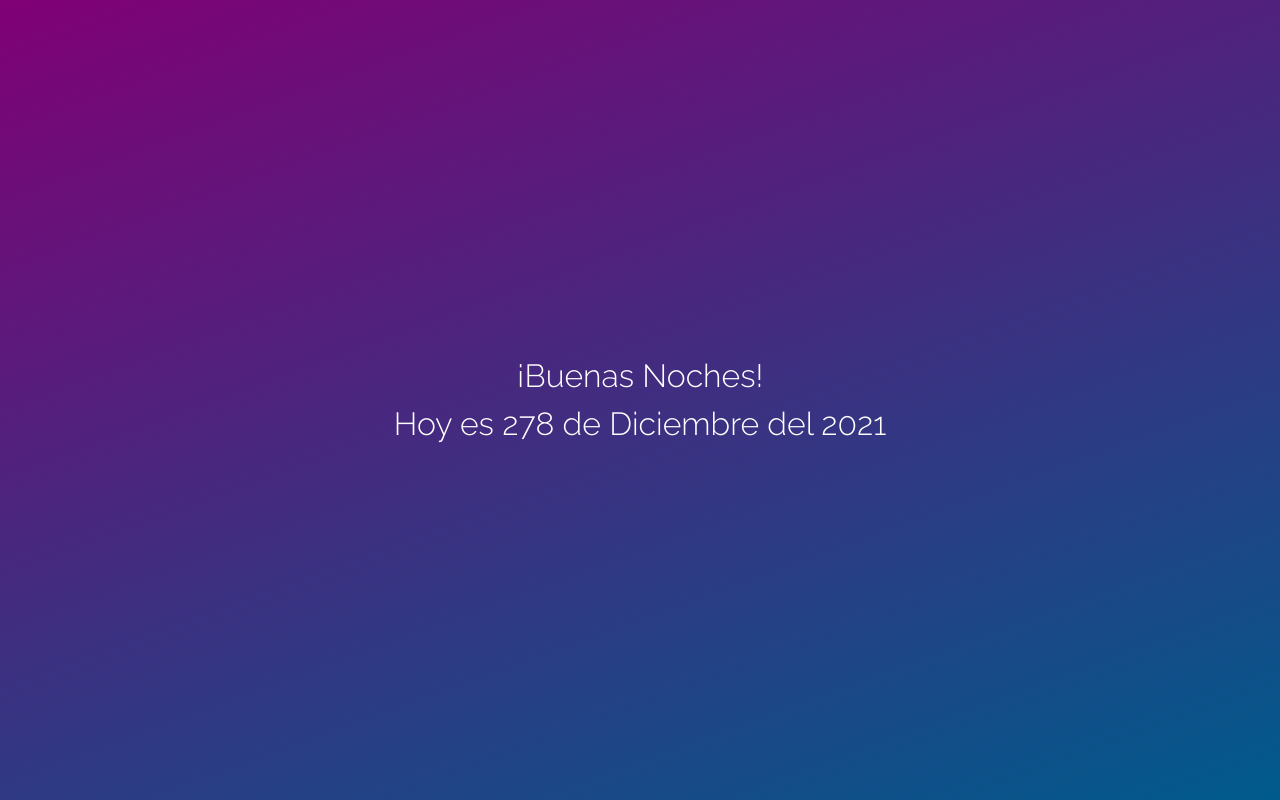
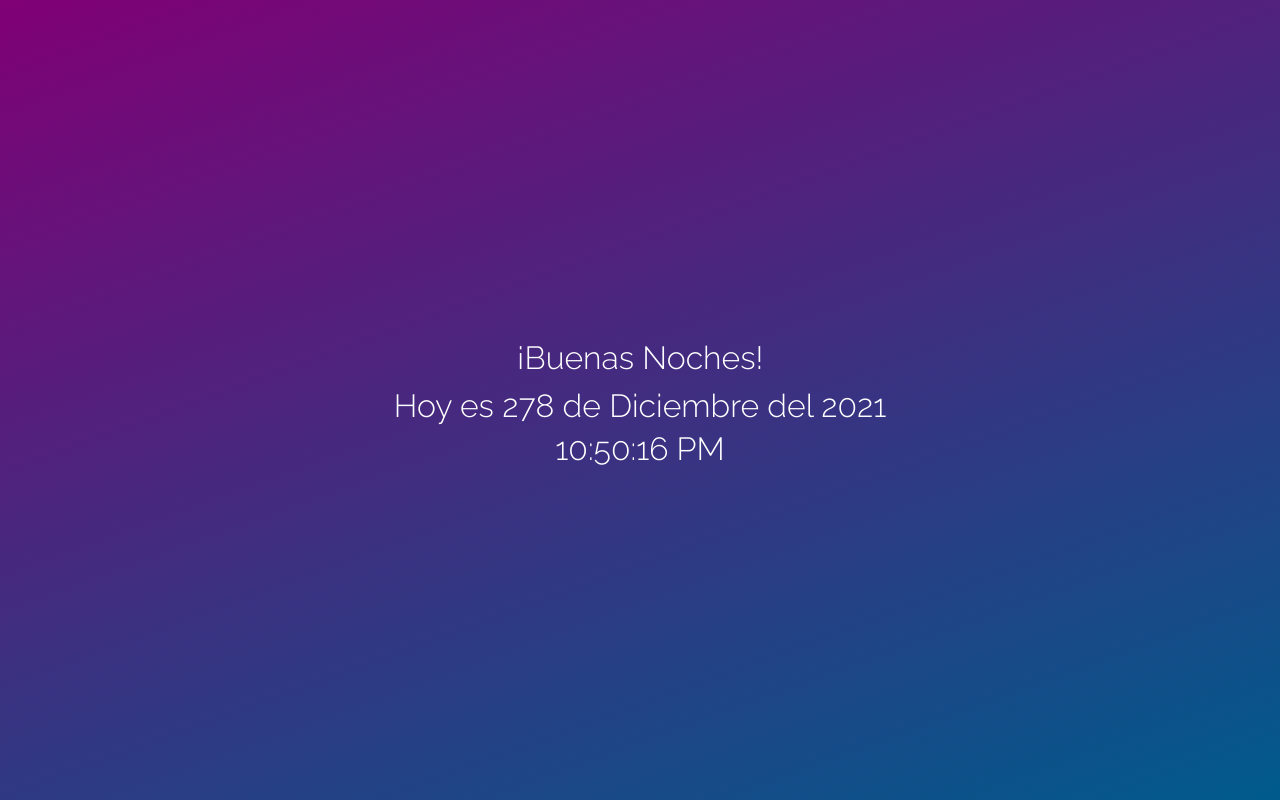
Before and after one commit to shmueldmontoya/decemberforever, a plain HTML site: page index.html in a window 1280 px wide. Drawn offline with Linux system fonts and the light colour scheme.

Commit message:
actualizacion para mostrar la hora en vivo

```diff
--- a/css/main.css
+++ b/css/main.css
@@ -26,7 +26,6 @@ body {
 	text-align: center;
 	line-height: 150%;
 }
-
 /* boton eliminado para ir a google
 .button {
 	border: 2.5px solid rgba(0,0,0,0);
--- a/index.html
+++ b/index.html
@@ -13,6 +13,7 @@
 			botón eliminado para ir a google
 		<a href="https://www.google.com" class="button">Ir a Google</a>
 		-->
+		<p id="displayclock" class="displayclock"></p>
 	</div>
 <script src="js/fake_date.js"></script>
 </body>
--- a/js/fake_date.js
+++ b/js/fake_date.js
@@ -41,3 +41,13 @@ function getMyGreeting() {
 			return "¡Buenas Noches!"
 	}
 }
+
+// funcion para mostrar la hora
+
+function clock() {
+	let now = new Date().toLocaleTimeString('en-US');
+	let displayClock = document.getElementById("displayclock");
+	displayClock.innerHTML = now
+	setTimeout("clock()", 1000)
+}
+setTimeout(clock(), 1000)
```
